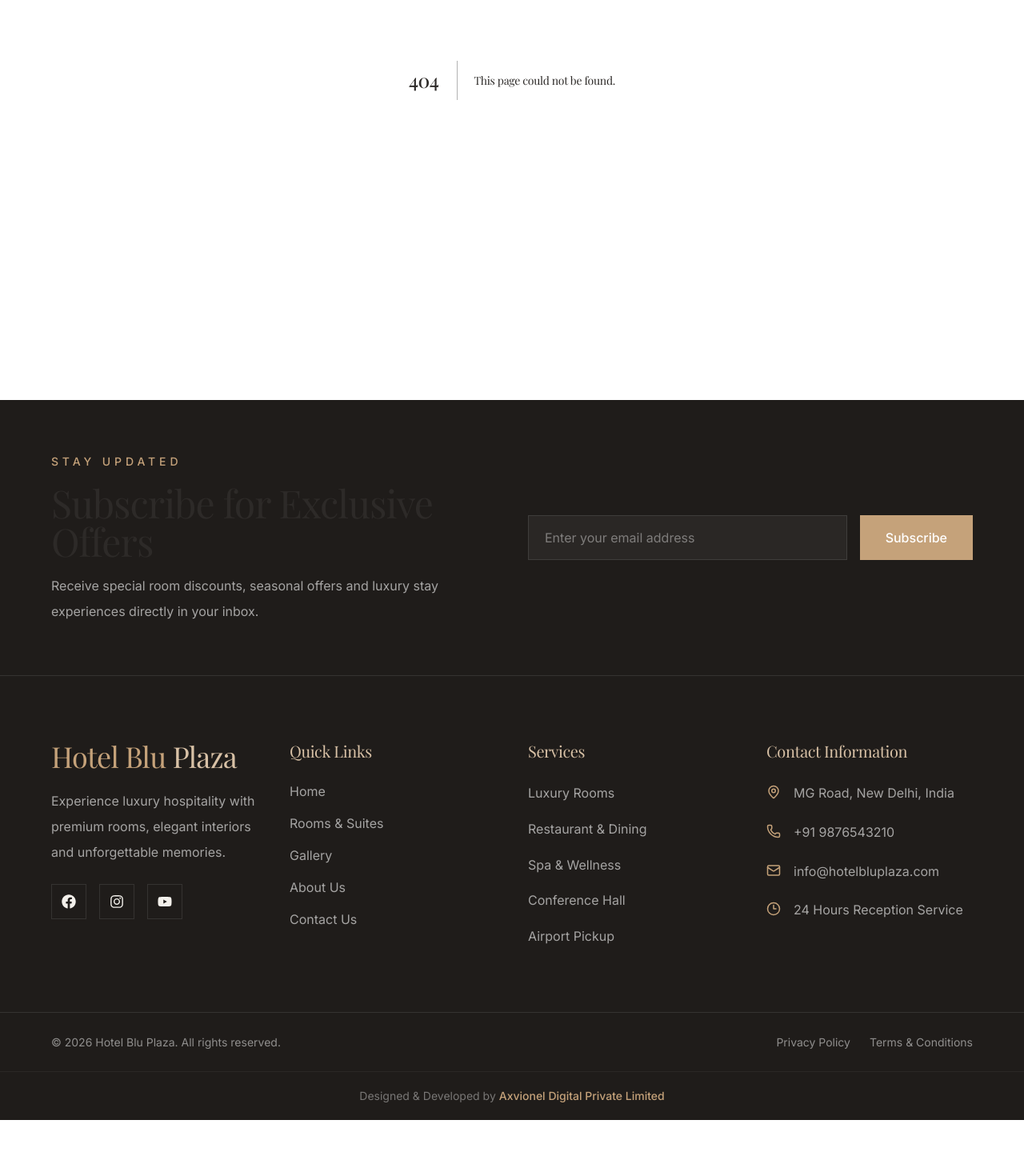
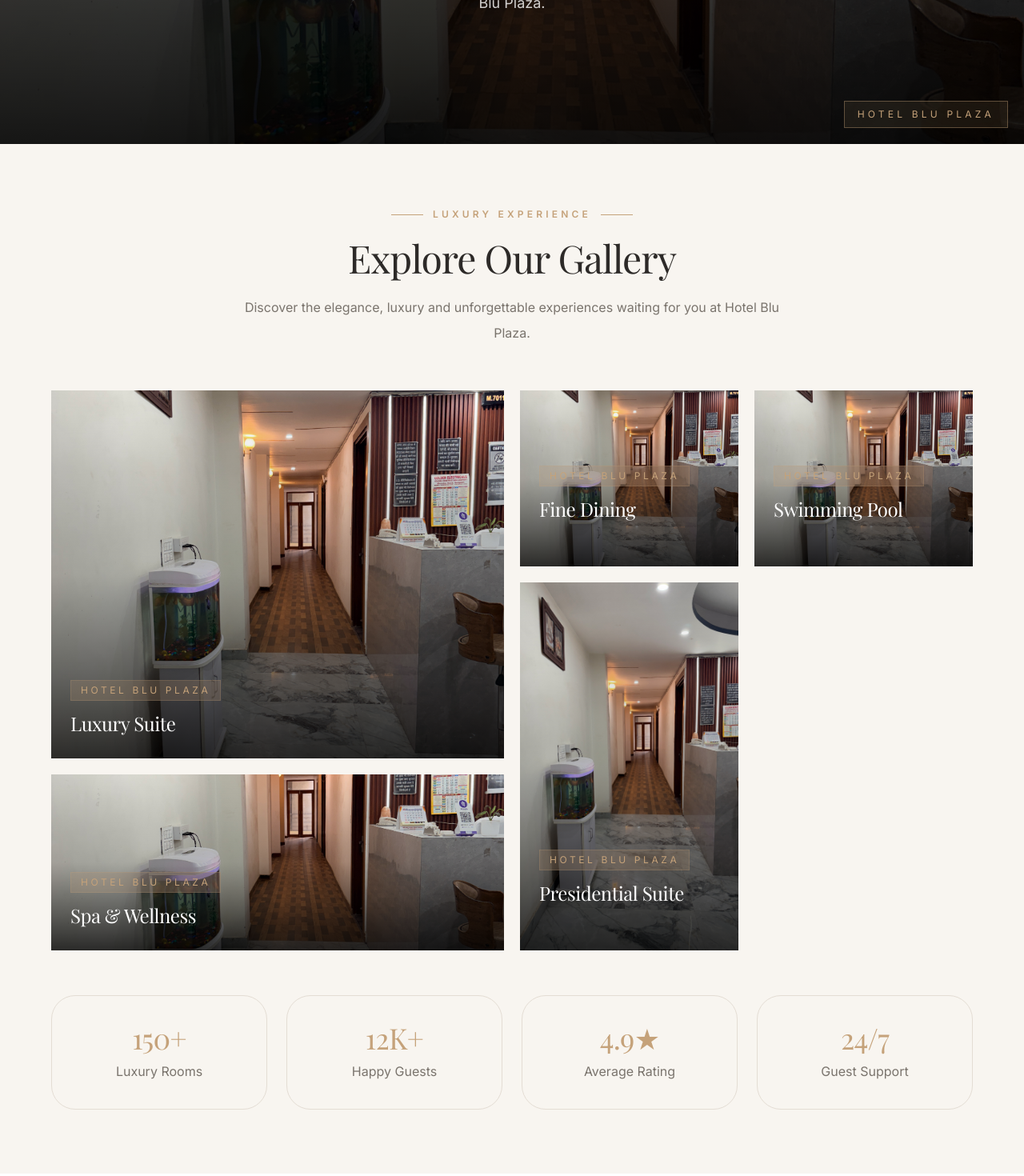
Before and after one commit to webworkcoder/HOTEL, a Next.js app: page /gallery in a window 1280 px wide. Before the commit this address had no page. Shown: the part 300-1770 px from the top of the page at 80% size. Before the commit the page ends 1700 px from the top, so only its background shows below. Built offline with nearby package versions, Linux system fonts and the light colour scheme; a web font is replaced by a local one.

Commit message:
added gallery section

```diff
--- /dev/null
+++ b/app/gallery/page.tsx
@@ -0,0 +1,16 @@
+import { GallerySection } from "@/components/pages/gallery/page";
+import { PageBanner } from "@/components/shared/page-banner";
+
+export default function GalleryPage() {
+  return (
+    <>
+      <PageBanner
+        title="Our Gallery"
+        description="Discover the elegance, luxury interiors and unforgettable experiences of Hotel Blu Plaza."
+        image="/images/gallery.JPG"
+      />
+
+      <GallerySection />
+    </>
+  );
+}
--- /dev/null
+++ b/components/pages/gallery/page.tsx
@@ -0,0 +1,172 @@
+import { SectionHeading } from "@/components/shared/section-heading";
+import Image from "next/image";
+import { SuggestedRoom } from "../home/suggested-room";
+import { Testimonials } from "../home/testimonials";
+
+const galleryImages = [
+  {
+    id: 1,
+    image: "/images/gallery.JPG",
+    title: "Luxury Suite",
+    description: "Elegant interiors with premium comfort.",
+    className: "col-span-2 row-span-2",
+  },
+  {
+    id: 2,
+    image: "/images/gallery.JPG",
+    title: "Fine Dining",
+    description: "World-class dining experience.",
+    className: "col-span-1 row-span-1",
+  },
+  {
+    id: 3,
+    image: "/images/gallery.JPG",
+    title: "Swimming Pool",
+    description: "Relax with breathtaking views.",
+    className: "col-span-1 row-span-1",
+  },
+  {
+    id: 4,
+    image: "/images/gallery.JPG",
+    title: "Presidential Suite",
+    description: "Experience unmatched luxury.",
+    className: "col-span-1 row-span-2",
+  },
+  {
+    id: 5,
+    image: "/images/gallery.JPG",
+    title: "Spa & Wellness",
+    description: "Refresh your body and mind.",
+    className: "col-span-2 row-span-1",
+  },
+];
+
+export const GallerySection = () => {
+  return (
+    <>
+      <section className="py-10 md:py-20 bg-background overflow-hidden">
+        <div className="max-w-content-area w-[90%] mx-auto">
+          <SectionHeading
+            tag="Luxury Experience"
+            title="Explore Our Gallery"
+            description="Discover the elegance, luxury and unforgettable experiences waiting for you at Hotel Blu Plaza."
+          />
+
+          <div className="grid grid-cols-1 md:grid-cols-4 auto-rows-[220px] gap-5">
+            {galleryImages.map((item) => (
+              <div
+                key={item.id}
+                className={`
+                group
+                relative
+                overflow-hidden
+                ${item.className}
+              `}
+              >
+                <Image
+                  src={item.image}
+                  alt={item.title}
+                  fill
+                  className="
+                  object-cover
+                  transition-transform
+                  duration-700
+                  group-hover:scale-110
+                "
+                />
+
+                {/* Overlay */}
+                <div
+                  className="
+                  absolute
+                  inset-0
+                  bg-gradient-to-t
+                  from-black/80
+                  via-black/20
+                  to-transparent
+                "
+                />
+
+                {/* Content */}
+                <div
+                  className="
+                  absolute
+                  bottom-0
+                  left-0
+                  right-0
+                  p-6
+                  translate-y-8
+                  group-hover:translate-y-0
+                  transition-all
+                  duration-500
+                "
+                >
+                  <div
+                    className="
+                    inline-flex
+                    items-center
+                    px-3
+                    py-1
+                    mb-3
+                    text-xs
+                    uppercase
+                    tracking-[0.3em]
+                    bg-primary/20
+                    text-primary
+                    backdrop-blur-xl
+                    border
+                    border-primary/20
+                  "
+                  >
+                    Hotel Blu Plaza
+                  </div>
+
+                  <h3 className="text-white text-2xl font-heading mb-2">
+                    {item.title}
+                  </h3>
+
+                  <p
+                    className="
+                    text-white/80
+                    leading-7
+                    opacity-0
+                    group-hover:opacity-100
+                    transition-all
+                    duration-500
+                  "
+                  >
+                    {item.description}
+                  </p>
+                </div>
+              </div>
+            ))}
+          </div>
+
+          {/* Bottom Stats */}
+          <div className="grid grid-cols-2 lg:grid-cols-4 gap-6 mt-14">
+            <div className="text-center border border-border p-8 rounded-[30px] bg-card">
+              <h3 className="text-4xl font-heading text-primary mb-2">150+</h3>
+              <p className="text-muted-foreground">Luxury Rooms</p>
+            </div>
+
+            <div className="text-center border border-border p-8 rounded-[30px] bg-card">
+              <h3 className="text-4xl font-heading text-primary mb-2">12K+</h3>
+              <p className="text-muted-foreground">Happy Guests</p>
+            </div>
+
+            <div className="text-center border border-border p-8 rounded-[30px] bg-card">
+              <h3 className="text-4xl font-heading text-primary mb-2">4.9★</h3>
+              <p className="text-muted-foreground">Average Rating</p>
+            </div>
+
+            <div className="text-center border border-border p-8 rounded-[30px] bg-card">
+              <h3 className="text-4xl font-heading text-primary mb-2">24/7</h3>
+              <p className="text-muted-foreground">Guest Support</p>
+            </div>
+          </div>
+        </div>
+      </section>
+      <SuggestedRoom />
+    </>
+  );
+};
--- /dev/null
+++ b/components/shared/page-banner.tsx
@@ -0,0 +1,52 @@
+import Image from "next/image";
+
+interface Props {
+  title: string;
+  description?: string;
+  image: string;
+}
+
+export const PageBanner = ({ title, description, image }: Props) => {
+  return (
+    <section className="relative h-[50vh] lg:h-[60vh] overflow-hidden">
+      <Image src={image} alt={title} fill priority className="object-cover" />
+      <div className="absolute inset-0 bg-black/65" />
+      <div className="absolute inset-0 bg-linear-to-b from-black/40 via-black/20 to-black/70" />
+
+      <div className="relative z-10 h-full flex items-center justify-center">
+        <span
+          className="
+              inline-block
+              mb-5
+              px-4
+              py-2
+              border
+              border-primary/40
+              bg-primary/10
+              backdrop-blur-xl
+              text-primary
+              uppercase
+              tracking-[0.35em]
+              text-xs
+              absolute
+              right-5
+              bottom-0
+            "
+        >
+          Hotel Blu Plaza
+        </span>
+        <div className="text-center max-w-4xl px-6">
+          <h1 className="text-5xl md:text-6xl lg:text-7xl font-heading text-white mb-6">
+            {title}
+          </h1>
+
+          {description && (
+            <p className="max-w-2xl mx-auto text-white/80 leading-8 text-lg">
+              {description}
+            </p>
+          )}
+        </div>
+      </div>
+    </section>
+  );
+};
```
